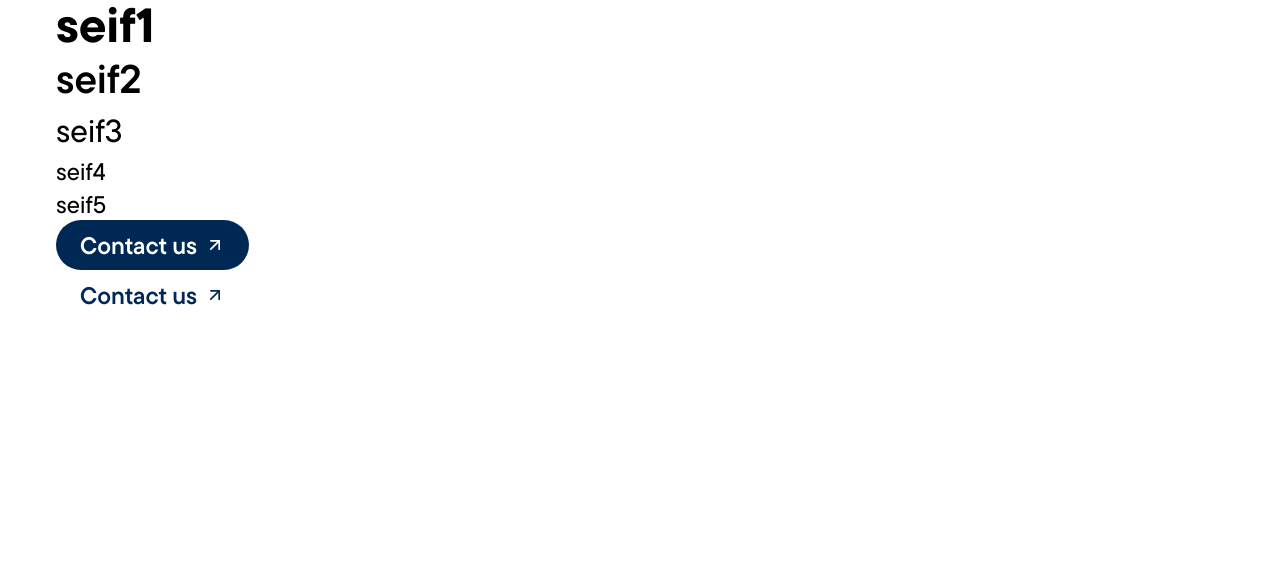
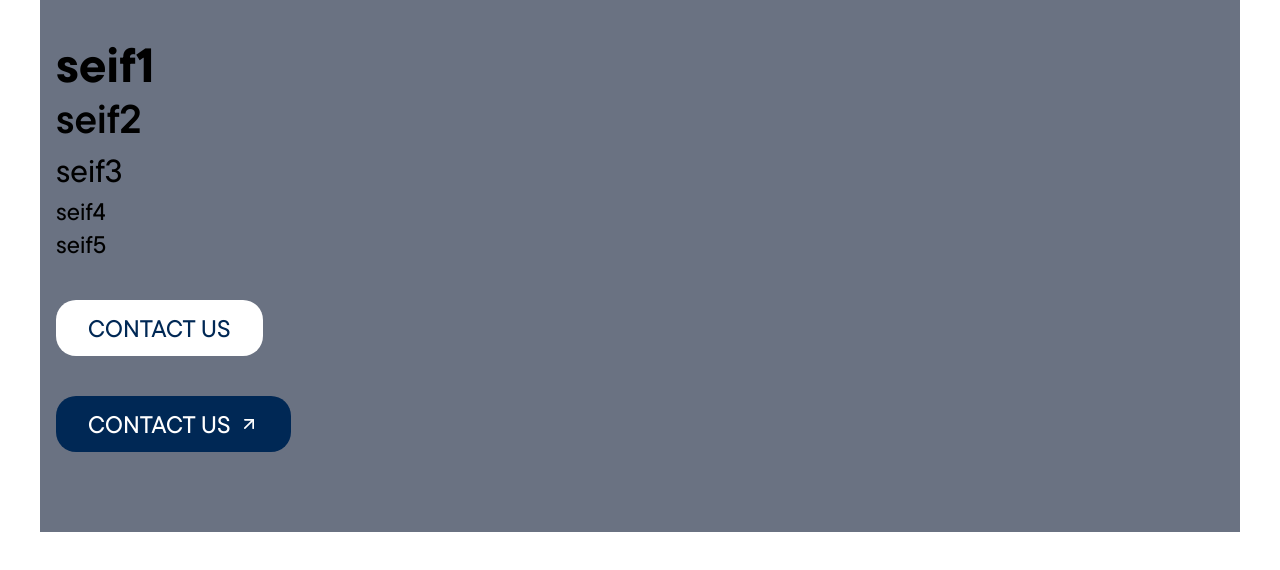
Before and after one commit to seifehab1m/moral, a Next.js app: page / in a window 1280 px wide. Shown: the top 570 px of the page. Built offline with nearby package versions, Linux system fonts and the light colour scheme.

Commit message:
restyle: button component to match the new version in figma

```diff
--- a/src/app/page.tsx
+++ b/src/app/page.tsx
@@ -1,21 +1,24 @@
 import { Button } from "@/components/ui/button";
-import { ArrowUpRight } from "lucide-react";
+import { ArrowUpRight, XCircle } from "lucide-react";
+import Link from "next/link";
 
 export default function Home() {
   return (
-    <div className=" container">
+    <div className=" container bg-gray-500 py-10">
       <h1 className="heading-1">seif1</h1>
       <h2 className="heading-2">seif2</h2>
       <h3 className="heading-3">seif3</h3>
       <h4 className="heading-4">seif4</h4>
       <p className="heading-5">seif5</p>
+      <div className="space-y-10 my-10">
+        <Button variant="primary" asChild Icon={null}>
+          <Link href="/about">Contact us </Link>
+        </Button>
 
-      <Button variant="primary">
-        Contact us <ArrowUpRight className="size-5" />
-      </Button>
-      <Button variant="secondary">
-        Contact us <ArrowUpRight className="size-5" />
-      </Button>
+        <Button variant="secondary" asChild>
+          <Link href="/about">Contact us </Link>
+        </Button>
+      </div>
     </div>
   );
 }
--- a/src/components/ui/button.tsx
+++ b/src/components/ui/button.tsx
@@ -2,15 +2,17 @@ import * as React from "react";
 import { Slot } from "@radix-ui/react-slot";
 import { cva, type VariantProps } from "class-variance-authority";
 import { cn } from "@/lib/utils";
+import { type LucideIcon } from "lucide-react";
+import { ArrowUpRight } from "lucide-react";
 
 const buttonVariants = cva(
-  "cursor-pointer font-semibold inline-flex items-center justify-center gap-2 whitespace-nowrap rounded-[50px] text-2xl h-[50px] px-[24px] w-fit",
+  "cursor-pointer font-medium inline-flex items-center justify-center gap-2 whitespace-nowrap rounded-[20px] text-[24px] py-[10px] px-[32px] w-fit uppercase",
   {
     variants: {
       variant: {
-        default: "bg-primary text-white ", // we need to check the height of the button
-        primary: "bg-primary text-white ",
-        secondary: "bg-white text-primary",
+        default: "bg-white text-primary",
+        primary: "bg-white text-primary",
+        secondary: "bg-primary text-white",
       },
       size: {
         default: "flex items-center gap-2 ",
@@ -23,19 +25,25 @@ const buttonVariants = cva(
       variant: "default",
       size: "default",
     },
-  }
+  },
 );
+
+type TButton = React.ComponentProps<"button"> &
+  VariantProps<typeof buttonVariants> & {
+    asChild?: boolean;
+    Icon?: LucideIcon | null;
+  };
+
 // if has svg has-[>svg]:px-2.5
 function Button({
   className,
   variant,
   size,
   asChild = false,
+  children,
+  Icon = ArrowUpRight,
   ...props
-}: React.ComponentProps<"button"> &
-  VariantProps<typeof buttonVariants> & {
-    asChild?: boolean;
-  }) {
+}: TButton) {
   const Comp = asChild ? Slot : "button";
 
   return (
@@ -43,7 +51,12 @@ function Button({
       data-slot="button"
       className={cn(buttonVariants({ variant, size, className }))}
       {...props}
-    />
+    >
+      <span className="flex items-center gap-2">
+        {children}
+        {!!Icon ? <Icon className="size-5" /> : null}
+      </span>
+    </Comp>
   );
 }
 
```
